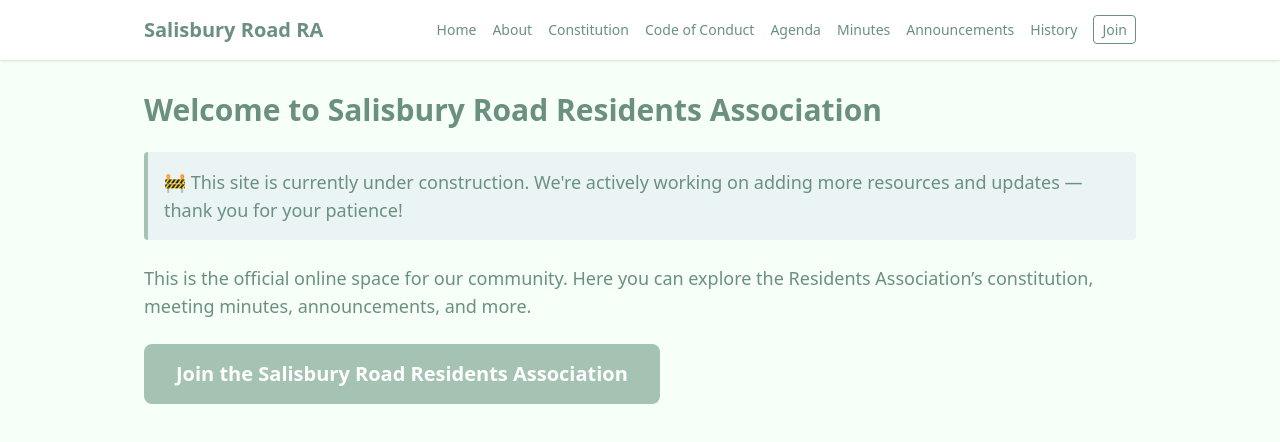
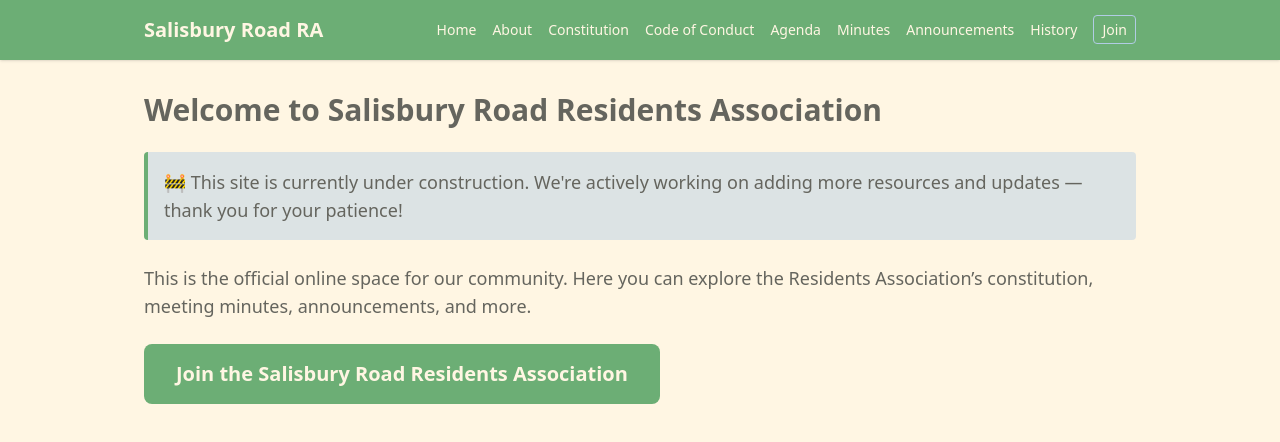
Before and after one commit to veepgoose/srra, a Next.js app in the folder srrawebsite/: page / in a window 1280 px wide. Shown: the top 442 px of the page. Built offline with nearby package versions, Linux system fonts and the light colour scheme.

Commit message:
Updated colour palette across site

```diff
--- a/srrawebsite/src/app/layout.js
+++ b/srrawebsite/src/app/layout.js
@@ -9,10 +9,10 @@ export default function RootLayout({ children }) {
   return (
     <html lang="en">
       <body className="bg-ivory text-leaf font-sans">
-        <header className="bg-white shadow sticky top-0 z-10">
+        <header className="bg-sage shadow sticky top-0 z-10">
           <nav className="max-w-5xl mx-auto px-4 py-4 flex justify-between items-center">
-            <h1 className="text-xl font-bold">Salisbury Road RA</h1>
-            <ul className="flex flex-wrap gap-4 text-sm font-medium">
+            <h1 className="text-xl font-bold text-ivory">Salisbury Road RA</h1>
+            <ul className="flex flex-wrap gap-4 text-sm text-ivory font-medium">
               <li><a href="/" className="hover:underline">Home</a></li>
               <li><a href="/about" className="hover:underline">About</a></li>
               <li><a href="/constitution" className="hover:underline">Constitution</a></li>
@@ -21,7 +21,7 @@ export default function RootLayout({ children }) {
               <li><a href="/minutes" className="hover:underline">Minutes</a></li>
               <li><a href="/announcements" className="hover:underline">Announcements</a></li>
               <li><a href="/history" className="hover:underline">History</a></li>
-              <li><a href="/join" className="hover:bg-mint text-leaf border border-leaf px-2 py-1 rounded">Join</a></li>
+              <li><a href="/join" className="hover:bg-mint text-ivory border border-mint px-2 py-1 rounded">Join</a></li>
             </ul>
           </nav>
         </header>
--- a/srrawebsite/src/app/page.js
+++ b/srrawebsite/src/app/page.js
@@ -3,8 +3,8 @@ export default function Home() {
     <div className="space-y-6">
       <h2 className="text-3xl font-bold">Welcome to Salisbury Road Residents Association</h2>
 
-      <div className="p-4 bg-mist border-l-4 border-sage rounded">
-        <p className="text-leaf text-lg">
+      <div className="p-4 bg-mint bg-opacity-45 border-l-4 border-sage rounded">
+        <p className="text-leaf text-bold text-lg">
           🚧 This site is currently under construction. We're actively working on adding more resources and updates — thank you for your patience!
         </p>
       </div>
@@ -18,7 +18,7 @@ export default function Home() {
           href="https://forms.gle/v4RNGLDDaucGiT9t9"
           target="_blank"
           rel="noopener noreferrer"
-          className="inline-block px-8 py-4 bg-sage text-white text-xl rounded-lg font-semibold hover:bg-leaf transition"
+          className="inline-block px-8 py-4 bg-sage text-ivory text-xl rounded-lg font-semibold hover:bg-mint transition"
         >
           Join the Salisbury Road Residents Association
         </a>
--- a/srrawebsite/tailwind.config.mjs
+++ b/srrawebsite/tailwind.config.mjs
@@ -10,11 +10,11 @@ export default {
       colors: {
         background: "var(--background)",
         foreground: "var(--foreground)",
-        ivory: "#F6FFF8",
-        mist: "#EAF4F4",
-        mint: "#CCE3DE",
-        sage: "#A4C3B2",
-        leaf: "#6B9080",
+        ivory: "#fff6e3",
+        mist: "#a4c3b2",
+        mint: "#b1cce4",
+        sage: "#6cae75",
+        leaf: "#65655e",
       },
     },
   },
```
